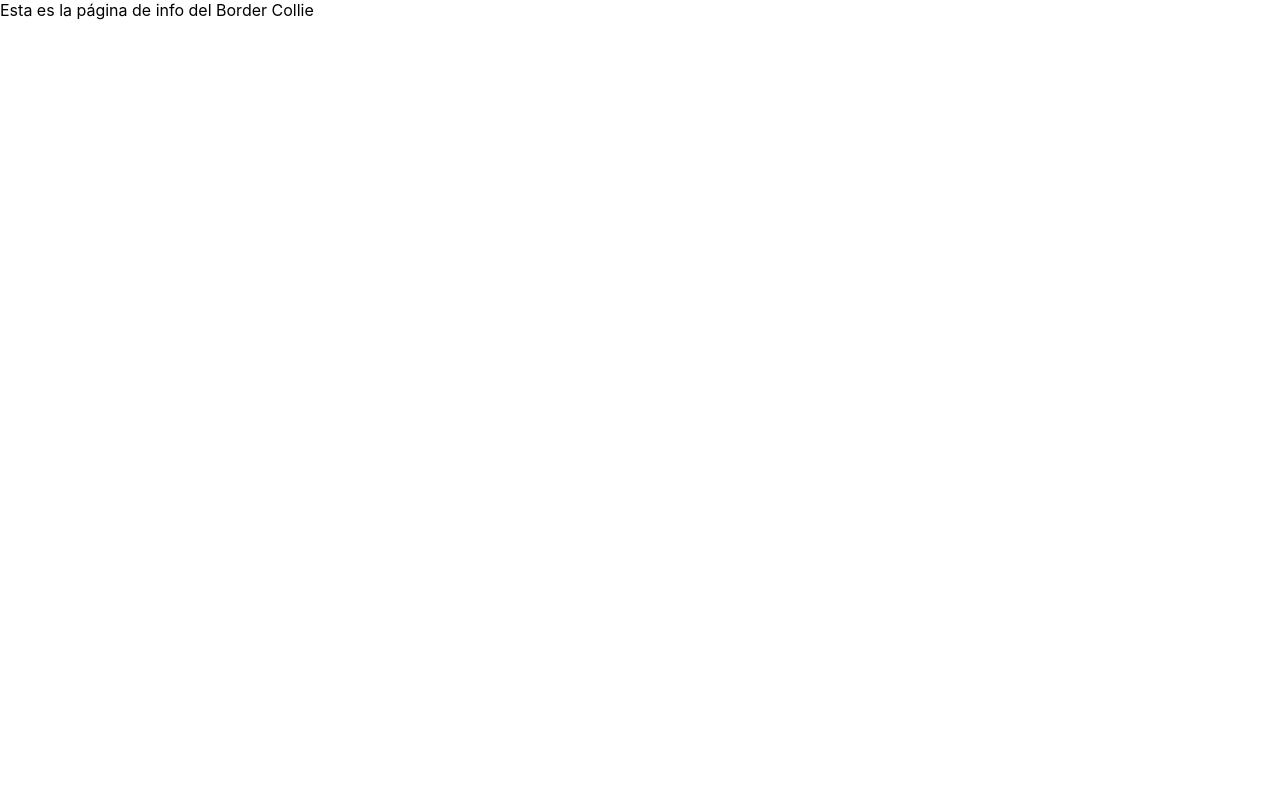
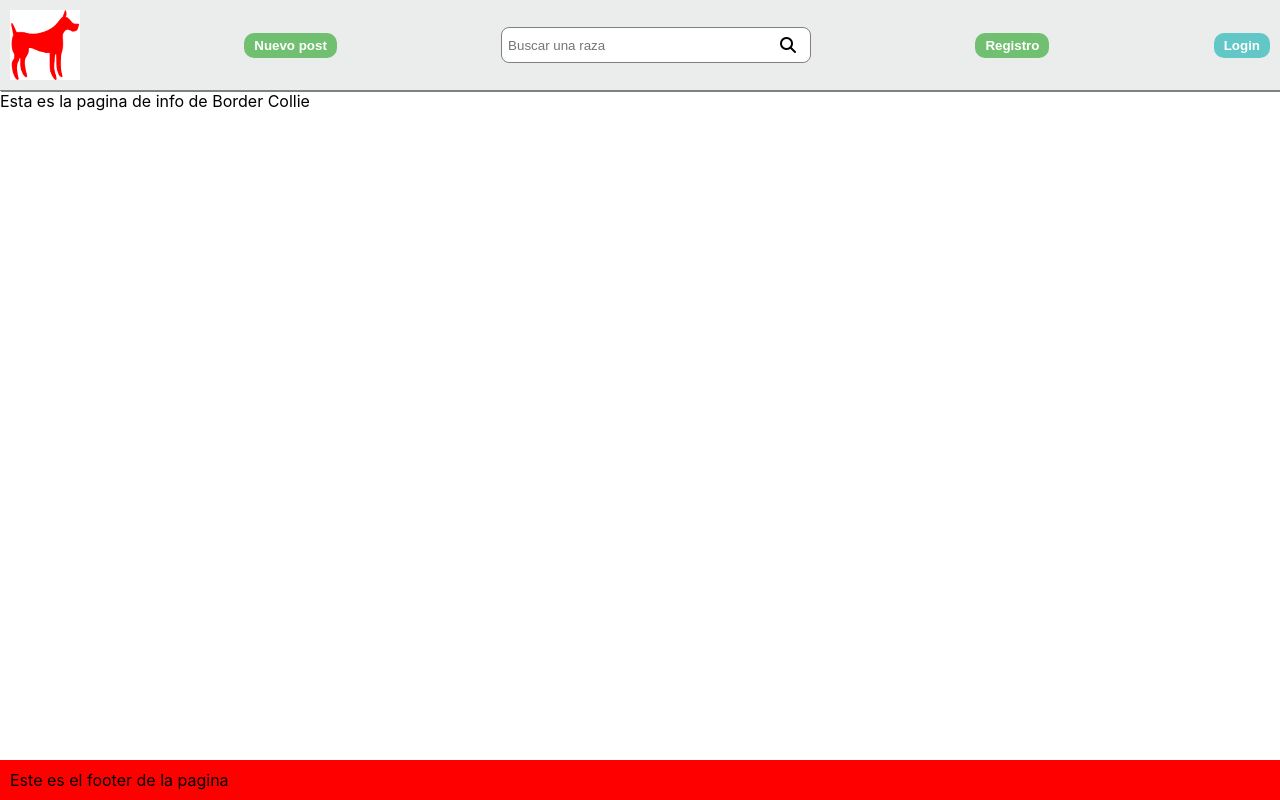
Before and after one commit to devCavadia/ExplicacionReact, a React (Create React App) app: page /bordercollie in a window 1280 px wide. Built offline with nearby package versions, Linux system fonts and the light colour scheme.

Commit message:
Agregar layout con header y footer global para toda la app

```diff
--- a/src/App.jsx
+++ b/src/App.jsx
@@ -7,16 +7,19 @@ import {
   } from "react-router-dom";
 import RhodesianInfoPage from 'pages/rhodesian';
 import BorderCollieInfoPage from 'pages/borderCollie';
+import Layout from 'layouts/Layout';
 
 function App() {
   return (
     <div className="App">
         <Router>
-            <Routes>
-                <Route path="/rhodesian" element={<RhodesianInfoPage/>}/>
-                <Route path="/bordercollie" element={<BorderCollieInfoPage/>}/>
-                <Route path="/" element={<Index/>}/>
-            </Routes>
+            <Layout>
+                <Routes>
+                  <Route path="/rhodesian" element={<RhodesianInfoPage/>}/>
+                  <Route path="/bordercollie" element={<BorderCollieInfoPage/>}/>
+                  <Route path="/" element={<Index/>}/>
+                </Routes>
+            </Layout>
         </Router>
     </div>
   );
--- /dev/null
+++ b/src/components/Footer.jsx
@@ -0,0 +1,11 @@
+import React from 'react';
+
+const Footer = () => {
+  return(
+      <footer>
+          Este es el footer de la pagina
+      </footer>
+  );
+};
+
+export default Footer;
--- /dev/null
+++ b/src/components/Header.jsx
@@ -0,0 +1,30 @@
+import logo from 'media/logo.png';
+
+const Header = () => {
+    return(
+        <header>
+            <ul className="navbar">
+                <li>
+                    <img src={logo} alt="imagen" className="logo"/>
+                </li>
+                <li>
+                    <button className="button mainButton">Nuevo post</button>
+                </li>
+                <li>
+                    <div className="buscar">
+                        <input placeholder="Buscar una raza" type="" name="" id=""/>
+                        <i className="fas fa-search button iconoBusqueda"></i>
+                    </div>
+                </li>
+                <li>
+                    <button className="button mainButton">Registro</button>
+                </li>
+                <li>
+                    <button className="button secButton">Login</button>
+                </li>
+            </ul>
+        </header>
+    );
+}
+
+export default Header;
--- /dev/null
+++ b/src/layouts/Layout.jsx
@@ -0,0 +1,15 @@
+import Footer from 'components/Footer';
+import Header from 'components/Header';
+import React from 'react';
+
+const Layout = ({children}) => {
+  return (
+    <div className="mainContainer">
+      <Header/>
+      <main>{children}</main>
+      <Footer/>
+    </div>
+  );
+};
+
+export default Layout;
--- a/src/pages/borderCollie.jsx
+++ b/src/pages/borderCollie.jsx
@@ -1,7 +1,7 @@
 function BorderCollieInfoPage() {
     return(
         <div>
-            Esta es la página de info del Border Collie
+            Esta es la pagina de info de Border Collie
         </div>
     );
 }
--- a/src/pages/index.jsx
+++ b/src/pages/index.jsx
@@ -1,49 +1,18 @@
 import CardRazasPerros from 'components/CardRazasPerros';
-import logo from 'media/logo.png';
 import borderCollie from 'media/borderCollie.jpg';
 import rhodesian from 'media/rhodesian.jpg';
 
 function Index() {
     return (
-        <div>
-            <header>
-                <ul className="navbar">
-                    <li>
-                        <img src={logo} alt="imagen" className="logo"/>
-                    </li>
-                    <li>
-                        <button className="button mainButton">Nuevo post</button>
-                    </li>
-                    <li>
-                        <div className="buscar">
-                            <input placeholder="Buscar una raza" type="" name="" id=""/>
-                            <i className="fas fa-search button iconoBusqueda"></i>
-                        </div>
-                    </li>
-                    <li>
-                        <button className="button mainButton">Registro</button>
-                    </li>
-                    <li>
-                        <button className="button secButton">Login</button>
-                    </li>
-                </ul>
-            </header>
-            <main>
         <section>
             <h1>Razas de Perros</h1>
             <ul className="breedCardContainer">
-                        <CardRazasPerros fotoRaza={borderCollie} nombreRaza="Border Collie" paginaPerro='/borderCollie'/>
+                <CardRazasPerros fotoRaza={borderCollie} nombreRaza="Border Collie" paginaPerro='/bordercollie'/>
                 <CardRazasPerros fotoRaza={rhodesian} nombreRaza="Rhodesian" paginaPerro='/rhodesian'/>
-                        <CardRazasPerros fotoRaza={borderCollie} nombreRaza="Border Collie" paginaPerro='/borderCollie'/>
-                        <CardRazasPerros fotoRaza={rhodesian} nombreRaza="Rhodesian" paginaPerro='/rhodesian'/>
-                        <CardRazasPerros fotoRaza={borderCollie} nombreRaza="Border Collie" paginaPerro='/borderCollie'/>
+                <CardRazasPerros fotoRaza={borderCollie} nombreRaza="Border Collie" paginaPerro='/bordercollie'/>
                 <CardRazasPerros fotoRaza={rhodesian} nombreRaza="Rhodesian" paginaPerro='/rhodesian'/>
             </ul>
         </section>
-                <section></section>
-            </main>
-            <footer></footer>
-        </div>
     );
 }
 
--- a/src/pages/rhodesian.jsx
+++ b/src/pages/rhodesian.jsx
@@ -1,7 +1,7 @@
 function RhodesianInfoPage() {
     return(
         <div>
-            Esta es la página de info del Rhodesian
+            Esta es la pagina de info de Rhodesian
         </div>
     );
 }
--- a/src/styles/styles.css
+++ b/src/styles/styles.css
@@ -116,3 +116,18 @@ ul{
   border-top-right-radius: 10px;
   border-top-left-radius: 10px;
 }
+
+.mainContainer{
+  display: flex;
+  flex-direction: column;
+  height: 100vh;
+}
+
+.mainContainer > main{
+  height: 100%;
+}
+
+.mainContainer > footer{
+  background-color: red;
+  padding: 10px;
+}
```
Lines whose indentation alone changed are shown as unchanged.
